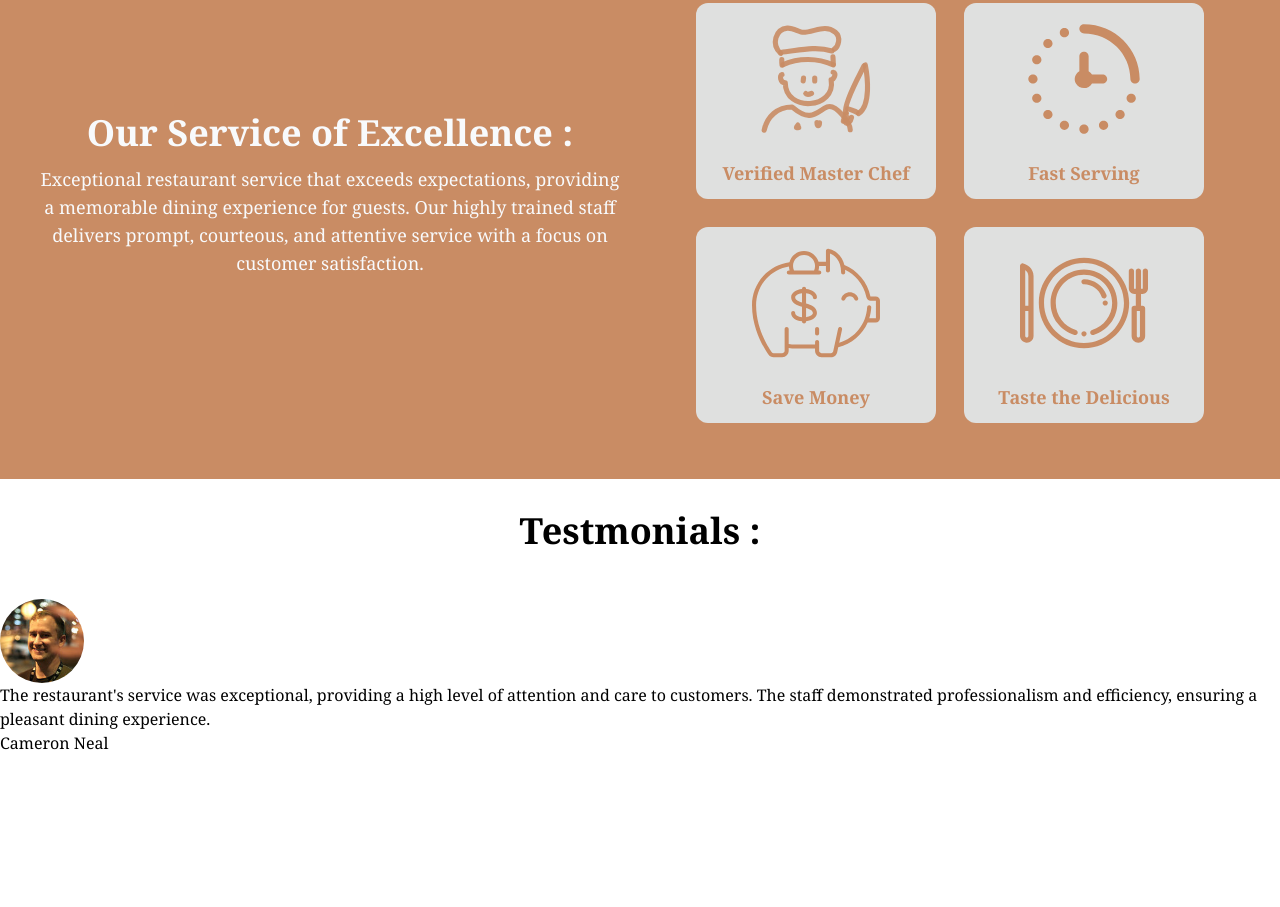
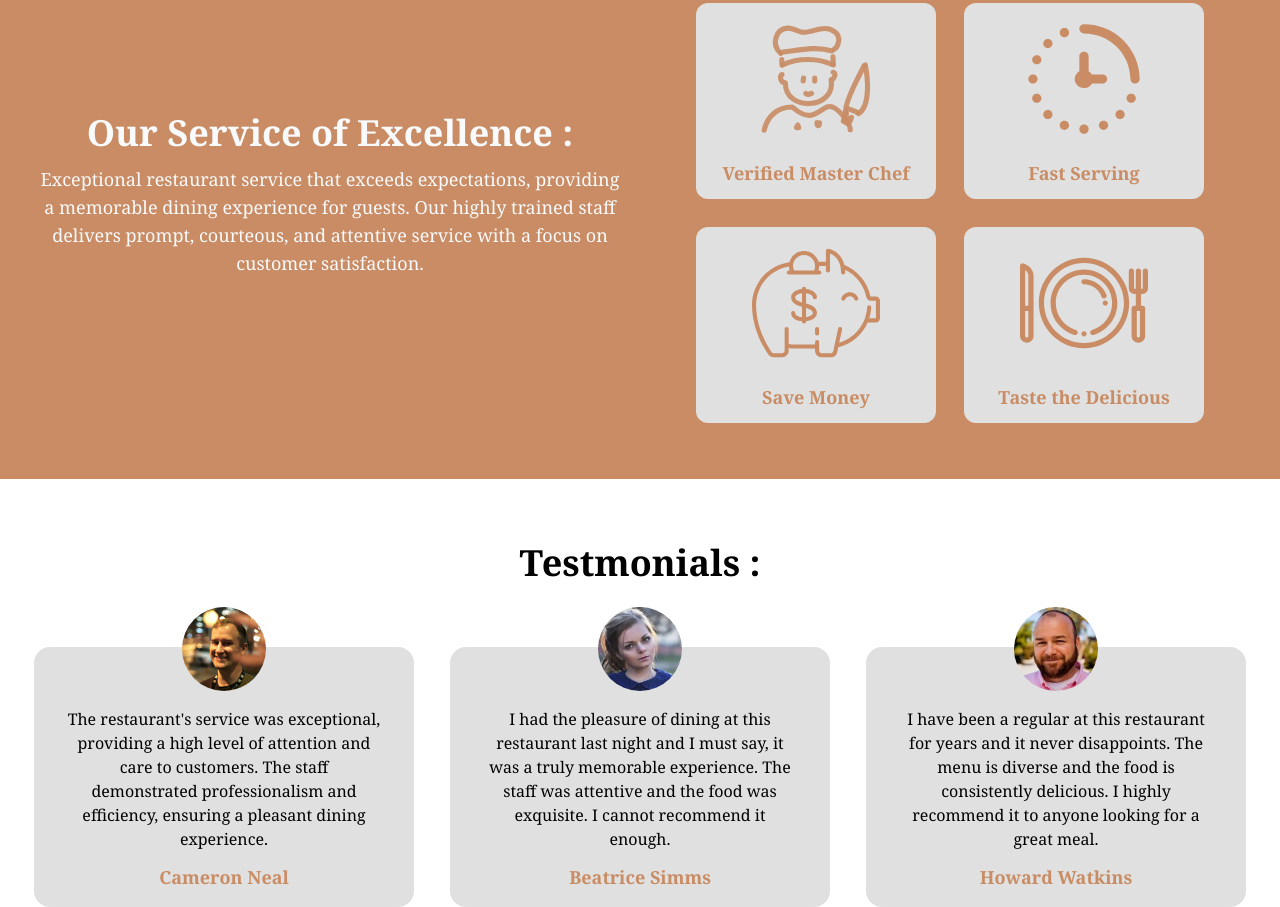
Before and after one commit to bntngbgs/blique-resto, a plain HTML site: page index.html in a window 1280 px wide. Shown: the part 1789-2696 px from the top of the page. Before the commit the page ends 2544 px from the top, so only its background shows below. Drawn offline with Linux system fonts and the light colour scheme.

Commit message:
add and finished tetimonials section

```diff
--- a/index.html
+++ b/index.html
@@ -251,23 +251,63 @@
       <!-- SERVICE END -->
 
       <!-- TESTIMONIAL START -->
-      <div class="container mx-auto mt-8">
-        <h1 class="text-2xl font-bold text-center mb-9 md:text-4xl md:mb-12">
+      <div class="container mx-auto mt-16 px-4">
+        <h1 class="text-2xl font-bold text-center mb-16 md:text-4xl">
           Testmonials :
         </h1>
-        <div class="testimonial-card">
+        <div class="testimonials md:flex md:flex-wrap">
+          <div
+            class="testimonial-card bg-[#DFE0DF] p-4 text-center rounded-2xl relative mb-16 mx-auto max-w-sm sm:max-w-md md:max-w-[340px] lg:max-w-[300px] lg:mb-0 xl:max-w-[380px] 2xl:max-w-[480px]"
+          >
             <img
               src="img/cameron-neal.jpg"
               alt=""
-            class="rounded-full w-[84px]"
+              class="rounded-full w-[84px] absolute -top-[40px] m-auto left-0 right-0 2xl:w-[96px]"
             />
-          <p>
-            The restaurant's service was exceptional, providing a high level of
-            attention and care to customers. The staff demonstrated
+            <p class="mt-2 pt-9 sm:px-4 2xl:text-lg 2xl:mt-5">
+              The restaurant's service was exceptional, providing a high level
+              of attention and care to customers. The staff demonstrated
               professionalism and efficiency, ensuring a pleasant dining
               experience.
             </p>
-          <h3>Cameron Neal</h3>
+            <h3 class="text-lg font-bold text-[#C98C64] mt-3">Cameron Neal</h3>
+          </div>
+          <div
+            class="testimonial-card bg-[#DFE0DF] p-4 text-center rounded-2xl relative mb-16 mx-auto max-w-sm sm:max-w-md md:max-w-[340px] lg:max-w-[300px] lg:mb-0 xl:max-w-[380px] 2xl:max-w-[480px]"
+          >
+            <img
+              src="img/beatrice-simms.jpg"
+              alt=""
+              class="rounded-full w-[84px] absolute -top-[40px] m-auto left-0 right-0 2xl:w-[96px]"
+            />
+            <p class="mt-2 pt-9 sm:px-4 2xl:text-lg 2xl:mt-5">
+              I had the pleasure of dining at this restaurant last night and I
+              must say, it was a truly memorable experience. The staff was
+              attentive and the food was exquisite. I cannot recommend it
+              enough.
+            </p>
+            <h3 class="text-lg font-bold text-[#C98C64] mt-3">
+              Beatrice Simms
+            </h3>
+          </div>
+          <div
+            class="testimonial-card bg-[#DFE0DF] p-4 text-center rounded-2xl relative mx-auto max-w-sm sm:max-w-md md:max-w-[340px] lg:max-w-[300px] xl:max-w-[380px] 2xl:max-w-[480px]"
+          >
+            <img
+              src="img/howard-watkins.jpg"
+              alt=""
+              class="rounded-full w-[84px] absolute -top-[40px] m-auto left-0 right-0 2xl:w-[96px]"
+            />
+            <p class="mt-2 pt-9 sm:px-4 2xl:text-lg 2xl:mt-5">
+              I have been a regular at this restaurant for years and it never
+              disappoints. The menu is diverse and the food is consistently
+              delicious. I highly recommend it to anyone looking for a great
+              meal.
+            </p>
+            <h3 class="text-lg font-bold text-[#C98C64] mt-3">
+              Howard Watkins
+            </h3>
+          </div>
         </div>
       </div>
       <!-- TESTIMONIAL END -->
```
Also changed, not shown: output.css. Lines whose indentation alone changed are shown as unchanged.
